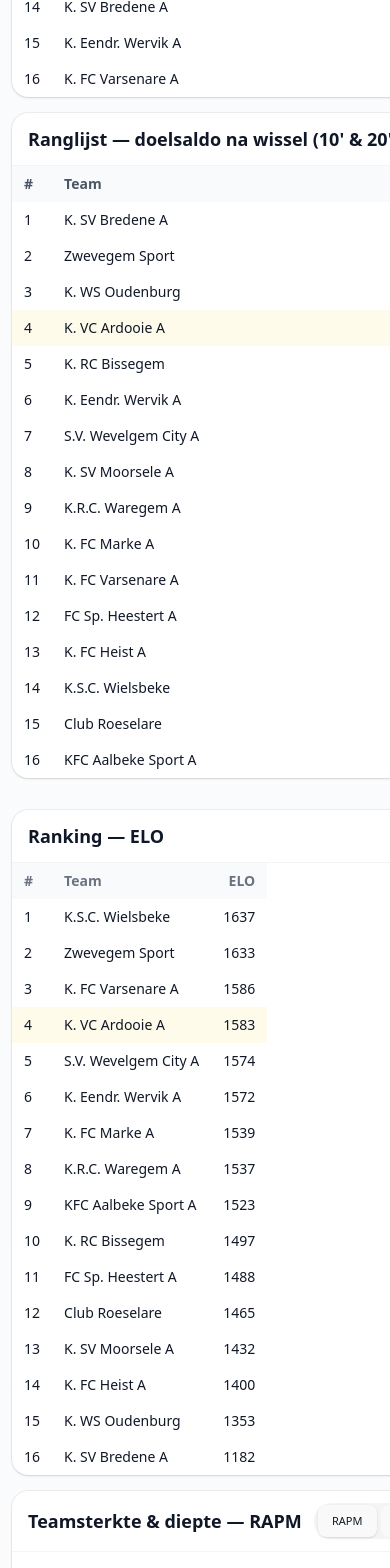
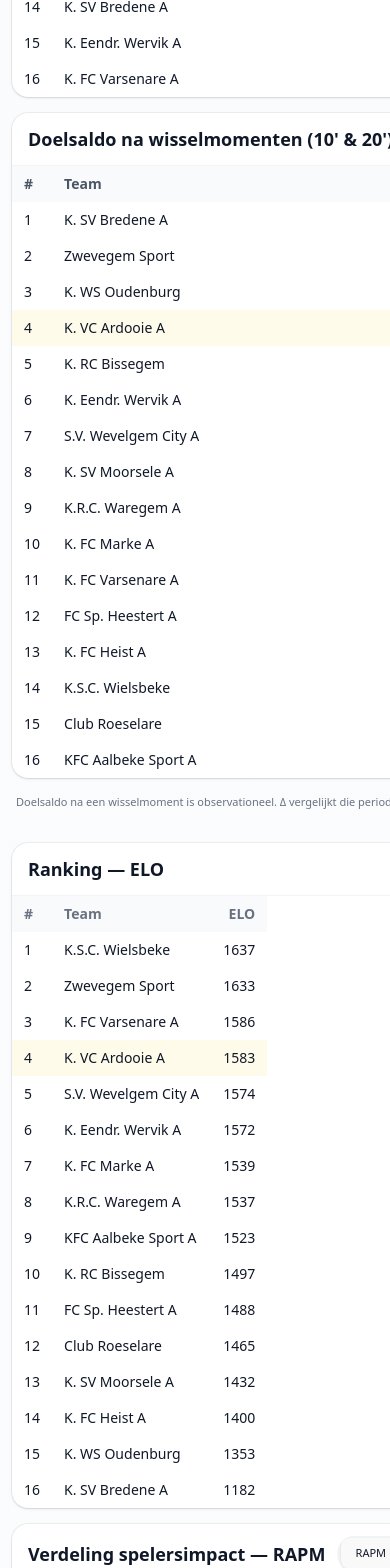
Before and after one commit to vjo18/RBFAdata, a React (Vite) app: page / in a window 390 px wide. Shown: the part 6740-8308 px from the top of the page. Built offline with nearby package versions, Linux system fonts and the light colour scheme.

Commit message:
Use causally careful labels for observational analyses

```diff
--- a/src/App.jsx
+++ b/src/App.jsx
@@ -313,7 +313,7 @@ const SwapRankings = ({ data, selectedTeam }) => {
       />
 
       <TableCard
-        title="Ranglijst — doelsaldo na wissel (10' & 20')"
+        title="Doelsaldo na wisselmomenten (10' & 20')"
         headers={[
           { key: "rank", label: "#", className: "px-3 py-2 text-left w-10" },
           { key: "team", label: "Team", className: "px-3 py-2 text-left" },
@@ -338,6 +338,10 @@ const SwapRankings = ({ data, selectedTeam }) => {
           </tr>
         )}
       />
+      <p className="md:col-span-2 text-[11px] text-gray-500 px-1">
+        Doelsaldo na een wisselmoment is observationeel. Δ vergelijkt die periode met de eigen seizoensbaseline
+        en mag niet als causaal effect van de wissel of trainer worden gelezen.
+      </p>
     </div>
   );
 };
@@ -613,7 +617,7 @@ const TeamRapmBoxplots = ({ dataRapm, dataXppm, selectedTeam, minMinutes }) => {
       <div className="px-4 py-3 border-b border-gray-100 flex items-center justify-between gap-4">
         <div className="flex items-center gap-3">
           <h3 className="text-lg font-semibold">
-            Teamsterkte &amp; diepte — {metric}
+            Verdeling spelersimpact — {metric}
           </h3>
           <div className="inline-flex items-center gap-1 rounded-full bg-gray-100 px-1 py-0.5 text-[11px]">
             <button
@@ -643,8 +647,7 @@ const TeamRapmBoxplots = ({ dataRapm, dataXppm, selectedTeam, minMinutes }) => {
           </div>
         </div>
         <span className="text-xs text-gray-500">
-          Boxplots per team ({metric}_per90, min. {Math.round(minMinutes ?? 0)}{" "}
-          min)
+          Spelers per team · min. {Math.round(minMinutes ?? 0)} min
         </span>
       </div>
 
@@ -1349,9 +1352,9 @@ function FirstScorerCard({ teamName, rec }) {
   return (
     <div className="rounded-2xl bg-white shadow-sm ring-1 ring-black/5 overflow-hidden">
       <div className="px-4 py-3 border-b border-gray-100">
-        <h3 className="text-lg font-semibold">First scorer & impact op resultaat</h3>
+        <h3 className="text-lg font-semibold">Eerste goal & daaropvolgend resultaat</h3>
         <p className="mt-1 text-xs text-gray-600">
-          Gebaseerd op {m} wedstrijden. First scorer = ploeg die het eerste doelpunt maakt.
+          Gebaseerd op {m} wedstrijden. Dit toont samenhang, niet het causale effect van de eerste goal.
         </p>
       </div>
 
```
